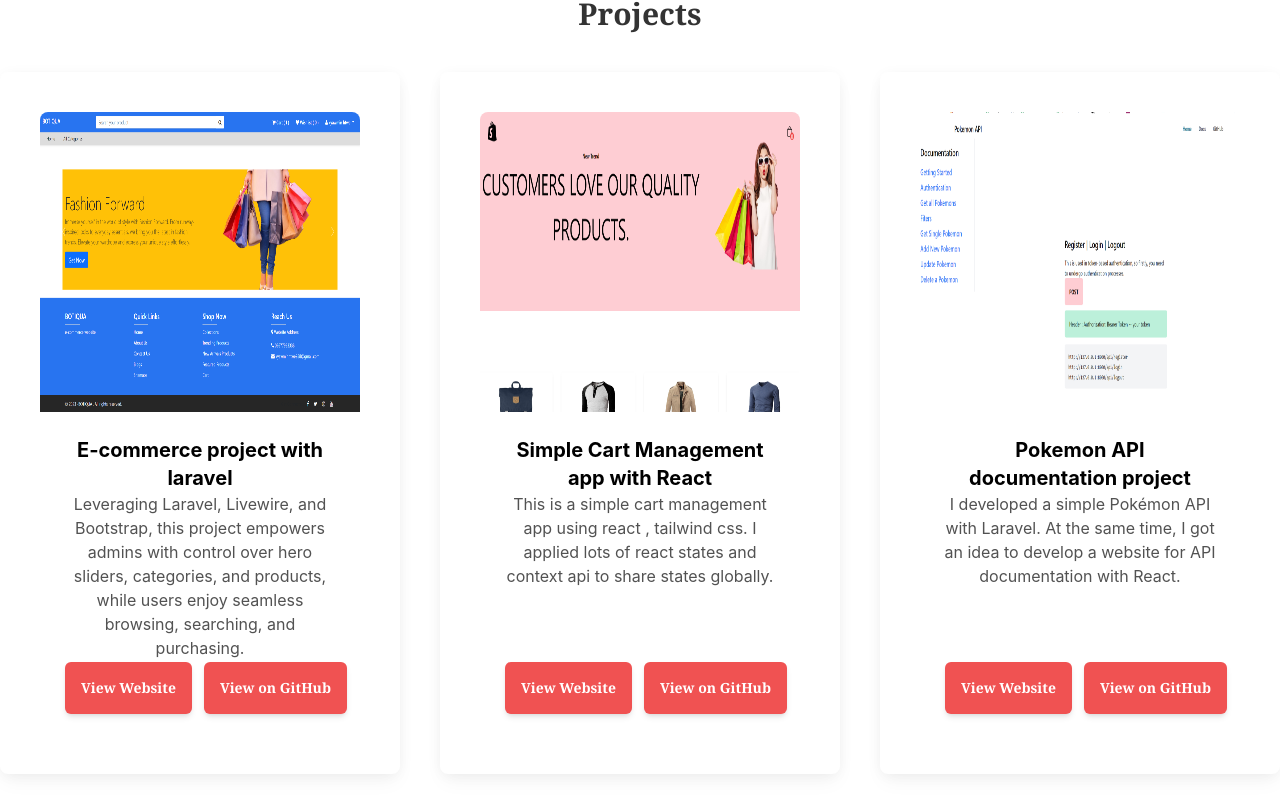
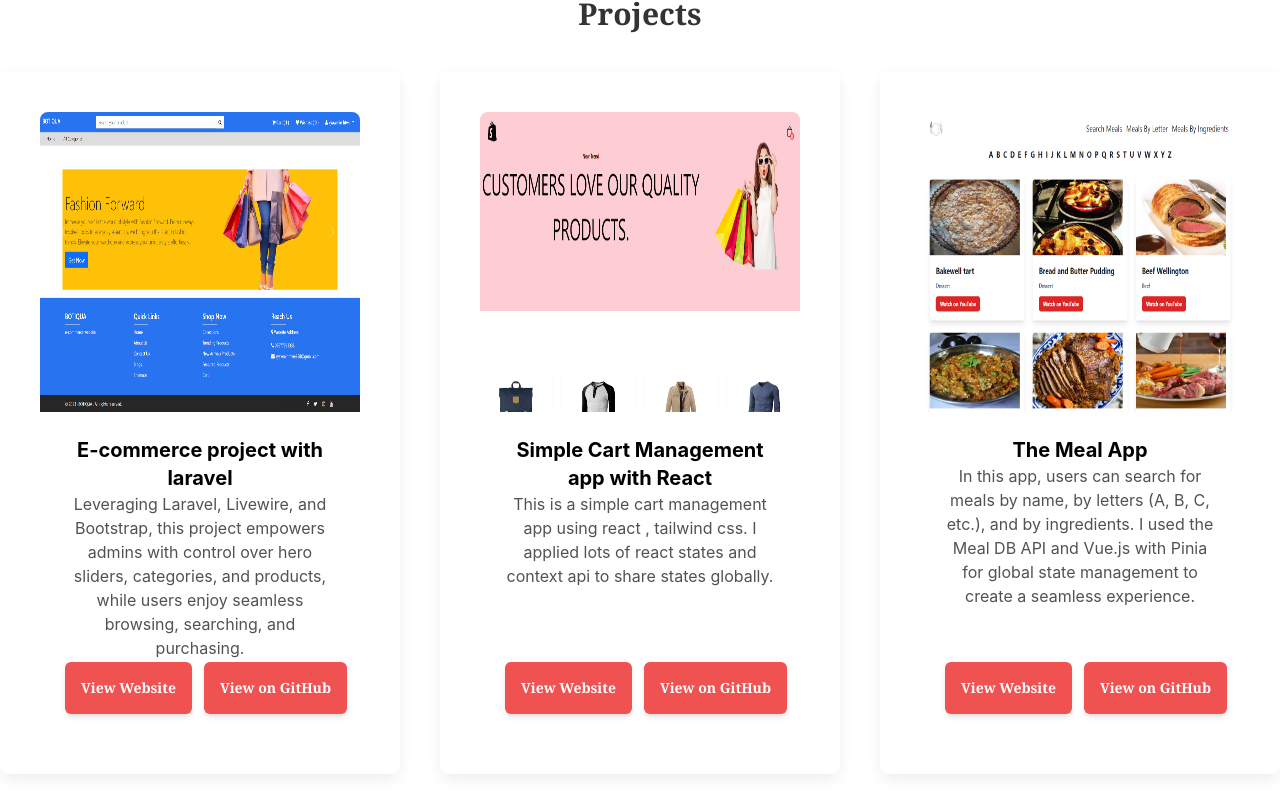
Before and after one commit to kyawminht/portfolio, a React (Create React App) app: page / in a window 1280 px wide. Shown: the part 719-1524 px from the top of the page. Built offline with nearby package versions, Linux system fonts and the light colour scheme.

Commit message:
change project

```diff
--- a/src/components/Project.jsx
+++ b/src/components/Project.jsx
@@ -1,7 +1,7 @@
 import React from "react";
 import EImage from "../assets/e-commerce.png";
 import PImage1 from "../assets/p2.png";
-import PImage2 from "../assets/pokemondocs.png";
+import PImage2 from "../assets/meal.png";
 
 const Project = () => {
   return (
@@ -98,17 +98,16 @@ const Project = () => {
           </div>
           <div className="p-6 h-[250px]">
             <h6 className="text-xl font-bold">
-              Pokemon API documentation project
+              The Meal App
             </h6>
             <p className="text-base text-neutral-600 dark:text-neutral-200">
-              I developed a simple Pokémon API with Laravel. At the same time, I
-              got an idea to develop a website for API documentation with React.
+            In this app, users can search for meals by name, by letters (A, B, C, etc.), and by ingredients. I used the Meal DB API and Vue.js with Pinia for global state management to create a seamless experience.
             </p>
           </div>
 
           <div className="flex justify-center mb-5">
             <a
-              href="https://pokemon-api-docs.vercel.app/docs"
+              href="https://meal-app-silk-one.vercel.app/"
               target="_blank"
               rel="noreferrer"
               className="bg-red-500 font-serif font-extrabold text-white p-4 rounded-md shadow-md hover:scale-105 duration-150 mx-3 text-sm"
@@ -116,7 +115,7 @@ const Project = () => {
               View Website
             </a>
             <a
-              href="https://github.com/kyawminht/pokemon_api_docs"
+              href="https://github.com/kyawminht/Meal-App"
               target="_blank"
               rel="noreferrer"
               className="bg-red-500 font-serif font-extrabold text-white p-4 rounded-md shadow-md hover:scale-105 duration-150 text-sm"
```
Also changed, not shown: src/assets/meal.png (added).
